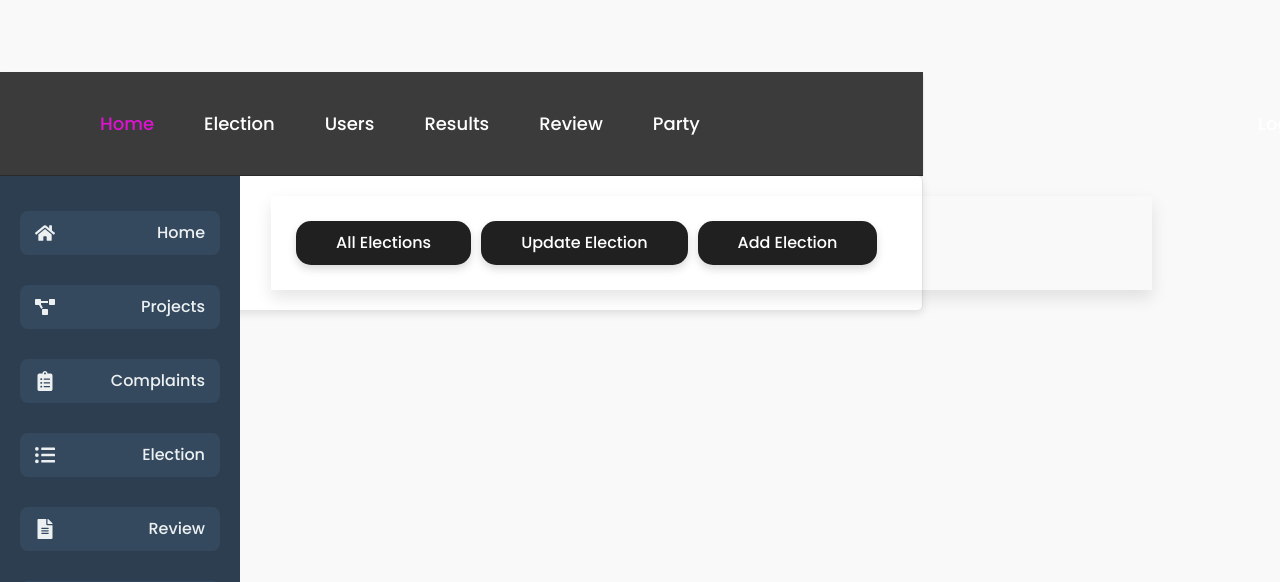
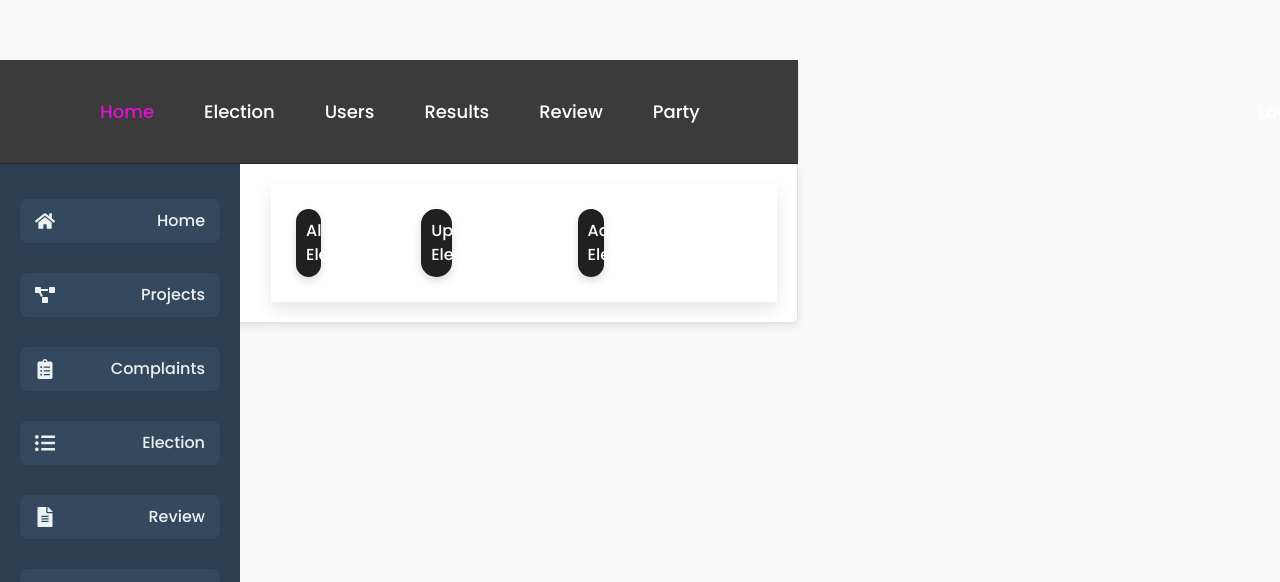
Before and after one commit to LayuruLK/ElectS---Advanced-E-Voting-System, a React (Vite) app in the folder Admin/: page /election in a window 1280 px wide. Shown: the part 209-791 px from the top of the page. Built offline with nearby package versions, Linux system fonts and the light colour scheme.

Commit message:
election side bar updated

```diff
--- a/Admin/src/components/ElectionSideBar/ElectionSideBar.css
+++ b/Admin/src/components/ElectionSideBar/ElectionSideBar.css
@@ -1,21 +1,36 @@
+/* General Styles */
+/* body {
+  margin: 0;
+  padding: 0;
+  height: 100%;
+  width: 100%;
+  font-family: 'Poppins', sans-serif;
+  background: linear-gradient(135deg, #ffffff, #1c1c1c);
+  color: #333;
+  display: flex;
+  justify-content: center;
+  align-items: center;
+} */
 
-.dashboardd-containerr {
+/* Container Styling */
+.dashboard-container {
   margin-left: 250px; /* Adjust to fit sidebar */
   padding: 20px;
   display: flex;
   flex-wrap: wrap;
+ /*  height: 100vh; */
   /* justify-content: center;
   align-items: center; */
   /* background: linear-gradient(135deg, #f5f5f5, #1f1f1f); */
   box-shadow: 0 8px 16px rgba(0, 0, 0, 0.1);
 }
 
-
+/* Card Styles */
 .cardoneee, .cardtwooo, .cardtreeee {
   flex: 1 1 30%;
-    max-width: 100%;
+  max-width: 20%;
   margin: 5px;
-    padding: 10px 40px;
+  padding: 10px;
   border-radius: 15px;
   text-align: center;
   transition: transform 0.3s ease, box-shadow 0.3s ease, background 0.3s ease;
@@ -24,7 +39,7 @@
   box-shadow: 0 4px 8px rgba(0, 0, 0, 0.15);
 }
 
-
+/* Specific Card Backgrounds */
  .cardoneee {
   background: linear-gradient(135deg, #3c3c3c, #f5f5f5);
   background: rgb(33, 32, 32);
@@ -42,13 +57,13 @@
 
 
 
-
+/* Hover Effects */
 .cardoneee:hover, .cardtwooo:hover, .cardtreeee:hover {
   transform: scale(1.05);
   box-shadow: 0 8px 16px rgba(0, 0, 0, 0.3);
 }
 
-
+/* Link Styling */
 .cardoneee a, .cardtwooo a, .cardtreeee a {
   color: #ffffff;
   text-decoration: none;
@@ -62,7 +77,7 @@
   color: #f5f5f5;
 }
 
-
+/* Responsive Styles */
 @media (max-width: 1200px) {
   .cardoneee, .cardtwooo, .cardtreeee {
       flex: 1 1 45%;
--- a/Admin/src/components/ElectionSideBar/ElectionSideBar.jsx
+++ b/Admin/src/components/ElectionSideBar/ElectionSideBar.jsx
@@ -5,7 +5,7 @@ import { Link } from 'react-router-dom';
 
 const ElectionSideBar = () => {
   return (
-    <div className='dashboardd-containerr'>
+    <div className='dashboard-container'>
         <Link to={'/election-list'} style={{textDecoration: "none"}}>
             <div className="cardoneee">
                 <p>All Elections</p>
@@ -27,4 +27,4 @@ const ElectionSideBar = () => {
   )
 }
 
-export default ElectionSideBar;
+export default ElectionSideBar
```
Lines whose indentation alone changed are shown as unchanged.
